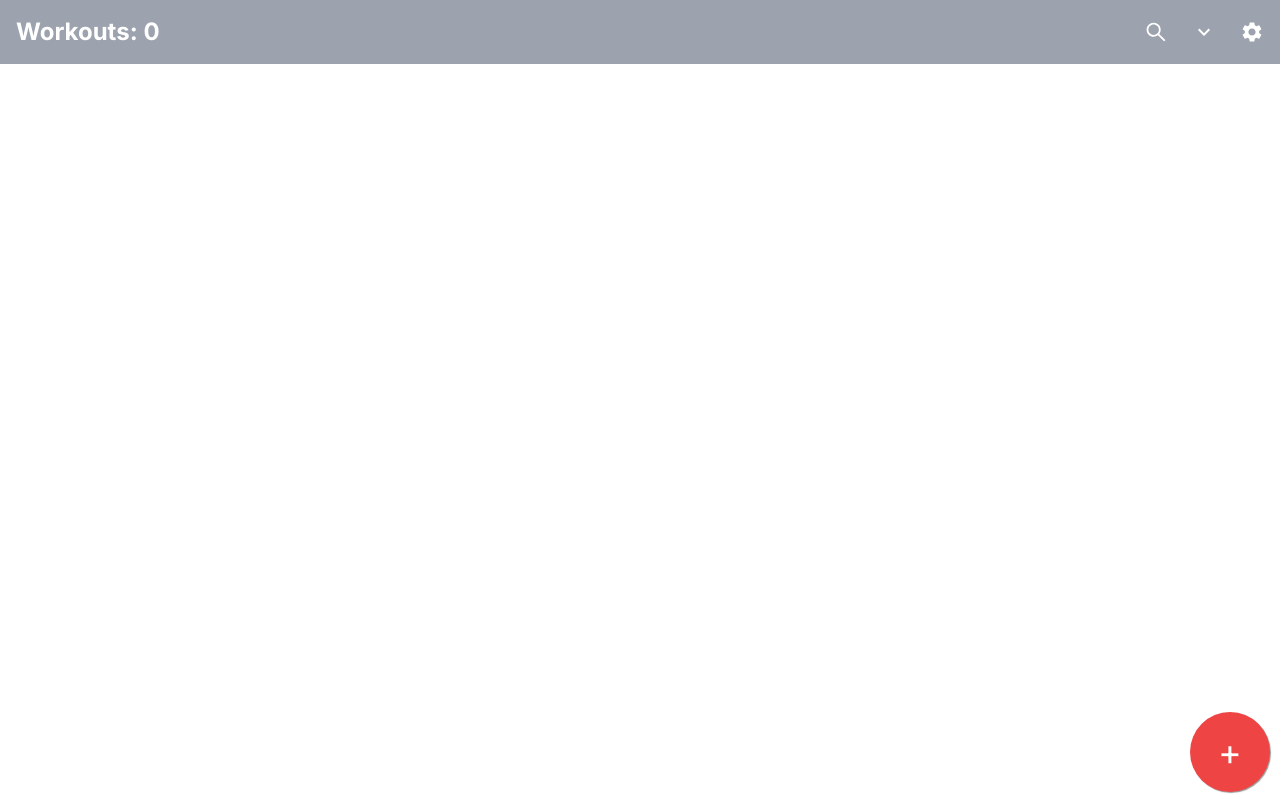
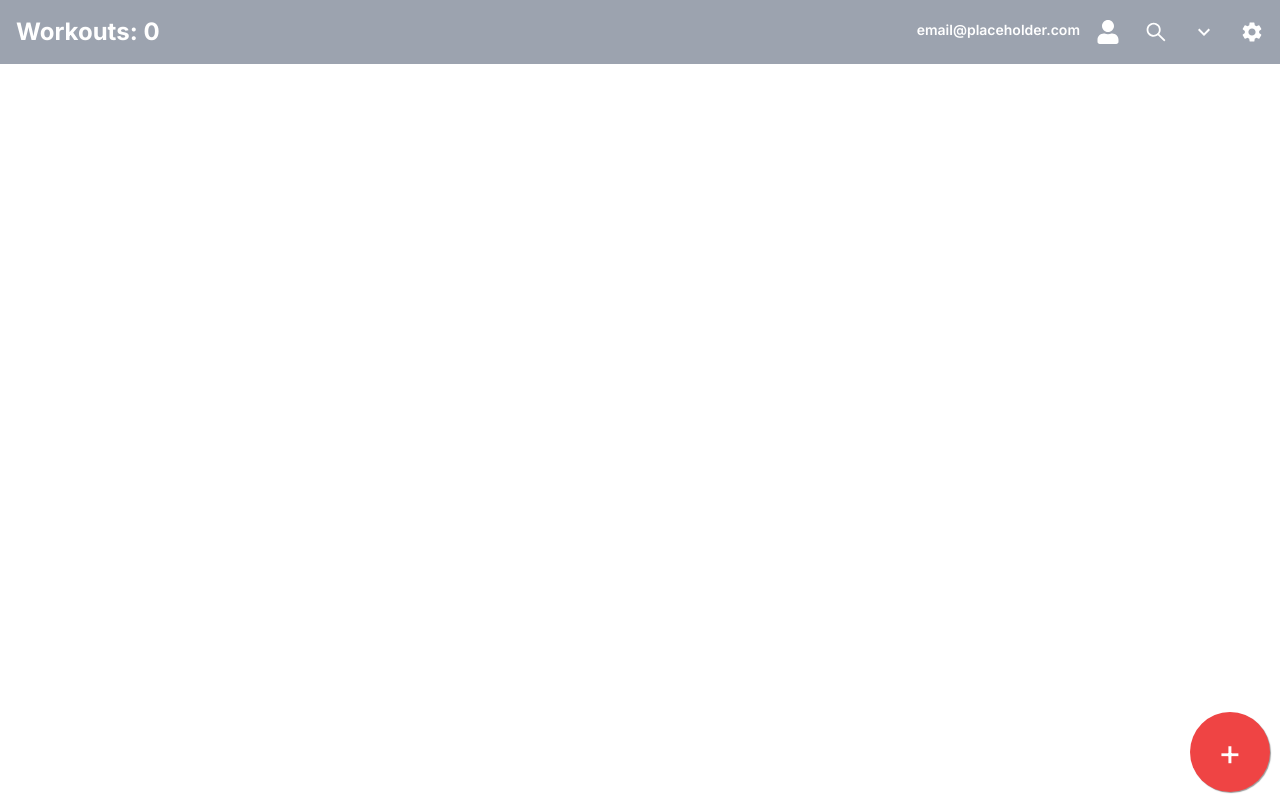
Before and after one commit to Lewisjohnward/tabata-timer, a Next.js app: page / in a window 1280 px wide. Built offline with nearby package versions, Linux system fonts and the light colour scheme.

Commit message:
added emailplaceholder and login

```diff
--- a/src/app/components/header.tsx
+++ b/src/app/components/header.tsx
@@ -1,5 +1,5 @@
 "use client";
-import { ReactNode, SetStateAction } from "react";
+import { ReactNode, SetStateAction, useState } from "react";
 import { AiOutlineSearch } from "react-icons/ai";
 import {
   BsArrowsCollapse,
@@ -9,6 +9,7 @@ import {
   BsStar,
   BsStarFill,
 } from "react-icons/bs";
+import { FaRegUser, FaUser } from "react-icons/fa";
 
 import { MdExpandLess, MdExpandMore, MdSettings } from "react-icons/md";
 import { WorkoutObj } from "../types/WorkoutObj";
@@ -22,6 +23,7 @@ type Props = {
 };
 
 const Header = ({ filter, dispatch, filteredWorkouts, colorCount }: Props) => {
+  const [loggedIn, setLoggedIn] = useState(false);
   return (
     <>
       <div
@@ -32,6 +34,16 @@ const Header = ({ filter, dispatch, filteredWorkouts, colorCount }: Props) => {
           <h1 className="text-2xl">Workouts: {filteredWorkouts.length}</h1>
         </div>
         <div className="flex gap-6 text-2xl">
+          <Button onClickEvent={() => setLoggedIn((prev) => !prev)}>
+            {loggedIn ? (
+              <FaRegUser />
+            ) : (
+              <div className="flex gap-4">
+                <p className="text-sm font-semibold">email@placeholder.com</p>
+                <FaUser />
+              </div>
+            )}
+          </Button>
           <Button>
             <AiOutlineSearch />
           </Button>
```
